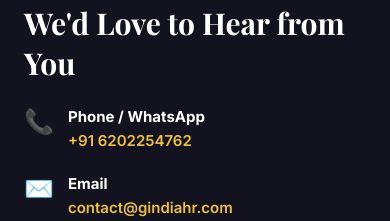
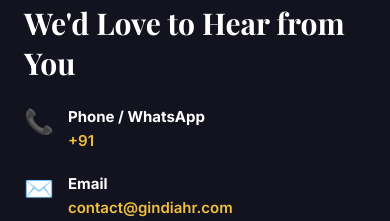
Before and after one commit to premranjanpro/gptiindia_com, a plain HTML site: page index.html in a window 390 px wide. Shown: the part 7120-7341 px from the top of the page. Drawn offline with nearby package versions, Linux system fonts and the light colour scheme.

Commit message:
fix: remove GIndiaHR cross-links and wrong phone, make standalone

```diff
--- a/index.html
+++ b/index.html
@@ -482,7 +482,7 @@
             <div class="contact-grid">
                 <div class="contact-info">
                     <h3>We'd Love to Hear from You</h3>
-                    <div class="c-point"><div class="c-icon">📞</div><div><strong>Phone / WhatsApp</strong><a href="tel:+916202254762">+91 6202254762</a></div></div>
+                    <div class="c-point"><div class="c-icon">📞</div><div><strong>Phone / WhatsApp</strong><a href="tel:+91">+91 </a></div></div>
                     <div class="c-point"><div class="c-icon">✉️</div><div><strong>Email</strong><a href="mailto:contact@gindiahr.com">contact@gindiahr.com</a></div></div>
                     <div class="c-point"><div class="c-icon">🌐</div><div><strong>Skill Programs</strong><a href="https://gptiindia.in" target="_blank">gptiindia.in →</a></div></div>
                     <div class="c-point"><div class="c-icon">🤝</div><div><strong>HR & Placement</strong><a href="https://gindiahr.com" target="_blank">gindiahr.com →</a></div></div>
```
